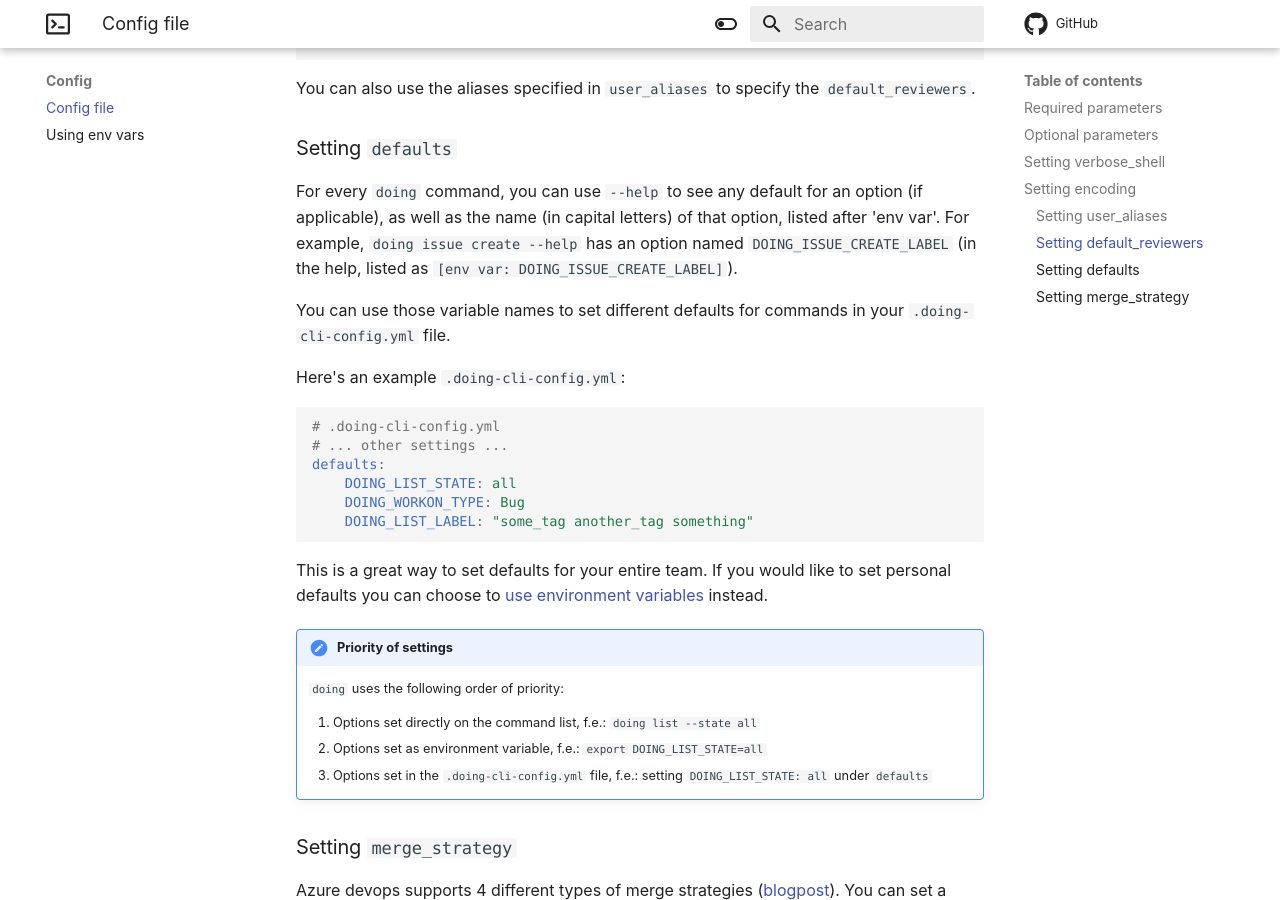
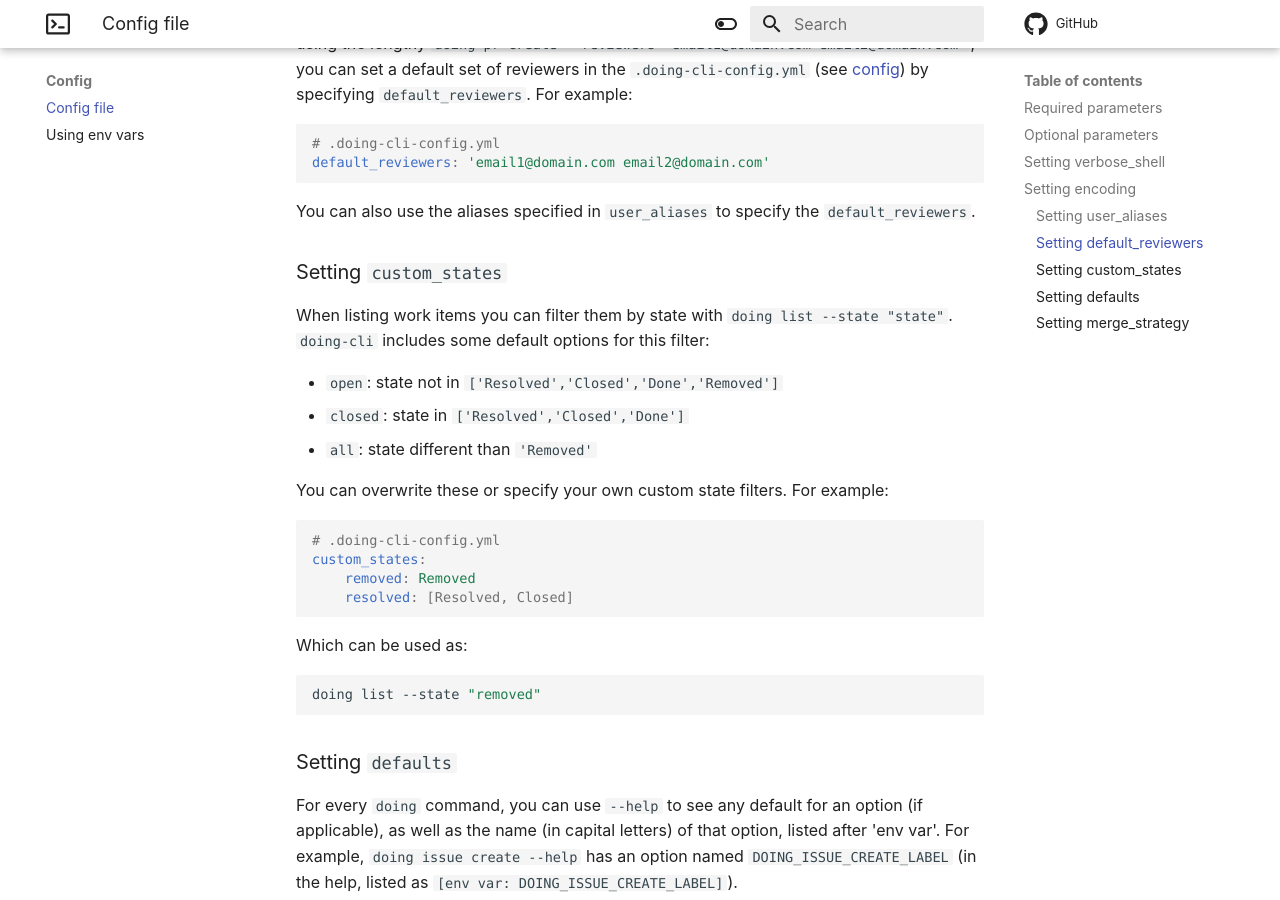
Before and after one commit to ing-bank/doing-cli, an MkDocs documentation site: the page built from docs/config/config_file.md, in a window 1280 px wide and 900 px high, scrolled down 3014 px. Built offline with MkDocs 1.6.1 and Material for MkDocs 9.7.7, drawn with Linux system fonts in a browser that asks for light colours; comment, search, counter and statistics services are not loaded; some of the changed text lies outside the part shown.

Commit message:
improve docs

````diff
--- a/docs/config/config_file.md
+++ b/docs/config/config_file.md
@@ -34,6 +34,7 @@ The config can also contain some optional parameters that are not required to be
 | `verbose_shell` | Set to 'true' to print every shell command `doing` runs for you in the background. Meant for debugging and interested developers. Default is 'false'.
 | `user_aliases` | A list of user aliases that you can use when specifying reviewers or assignees. Note that the `@me` alias is always available.
 | `default_reviewers` | The default reviewers assigned when creating pull requests. Space separated list of user emails (case sensitive). Find your own with `az ad signed-in-user show --query 'mail'`.
+| `custom_states` | A dictionary of work item states or lists of states to use when filtering work items with `doing list --state "state"`. |
 | `defaults` | Allows you to overwrite defaults of command options. See explanation below.
 | `merge_strategy` | Azure devops supports pull requests with rebase (see [blogpost](https://devblogs.microsoft.com/devops/pull-requests-with-rebase/#rebase)). Should be one of "basic merge", "squash merge", "rebase and fast-forward", "rebase with merge commit". If specified, it will update the policies on a repository level to only allow that merge strategy.
 | `encoding` | The encoding used to parse the response of terminal commands. This is auto-detected by default but can be set explicitly in case you have encoding trouble.
@@ -49,6 +50,9 @@ user_aliases:
     john: 'John.Doe@company.com'
     jane: 'Jane.Doe@email.net'
 default_reviewers: 'john.doe@domain.com'
+custom_states:
+    removed: Removed
+    resolved: [Resolved, Closed]
 defaults:
     DOING_LIST_STATE: all
 merge_strategy: "rebase and fast-forward"
@@ -99,6 +103,29 @@ default_reviewers: 'email1@domain.com email2@domain.com'
 ```
 
 You can also use the aliases specified in `user_aliases` to specify the `default_reviewers`.
+
+### Setting `custom_states`
+
+When listing work items you can filter them by state with `doing list --state "state"`. `doing-cli` includes some default options for this filter:
+
+- `open`: state not in `['Resolved','Closed','Done','Removed']`
+- `closed`: state in `['Resolved','Closed','Done']`
+- `all`: state different than `'Removed'`
+
+You can overwrite these or specify your own custom state filters. For example:
+
+```yaml
+# .doing-cli-config.yml
+custom_states:
+    removed: Removed
+    resolved: [Resolved, Closed]
+```
+
+Which can be used as:
+
+```bash
+doing list --state "removed"
+```
 
 ### Setting `defaults`
 
````
Also changed, not shown: 2 other files.
